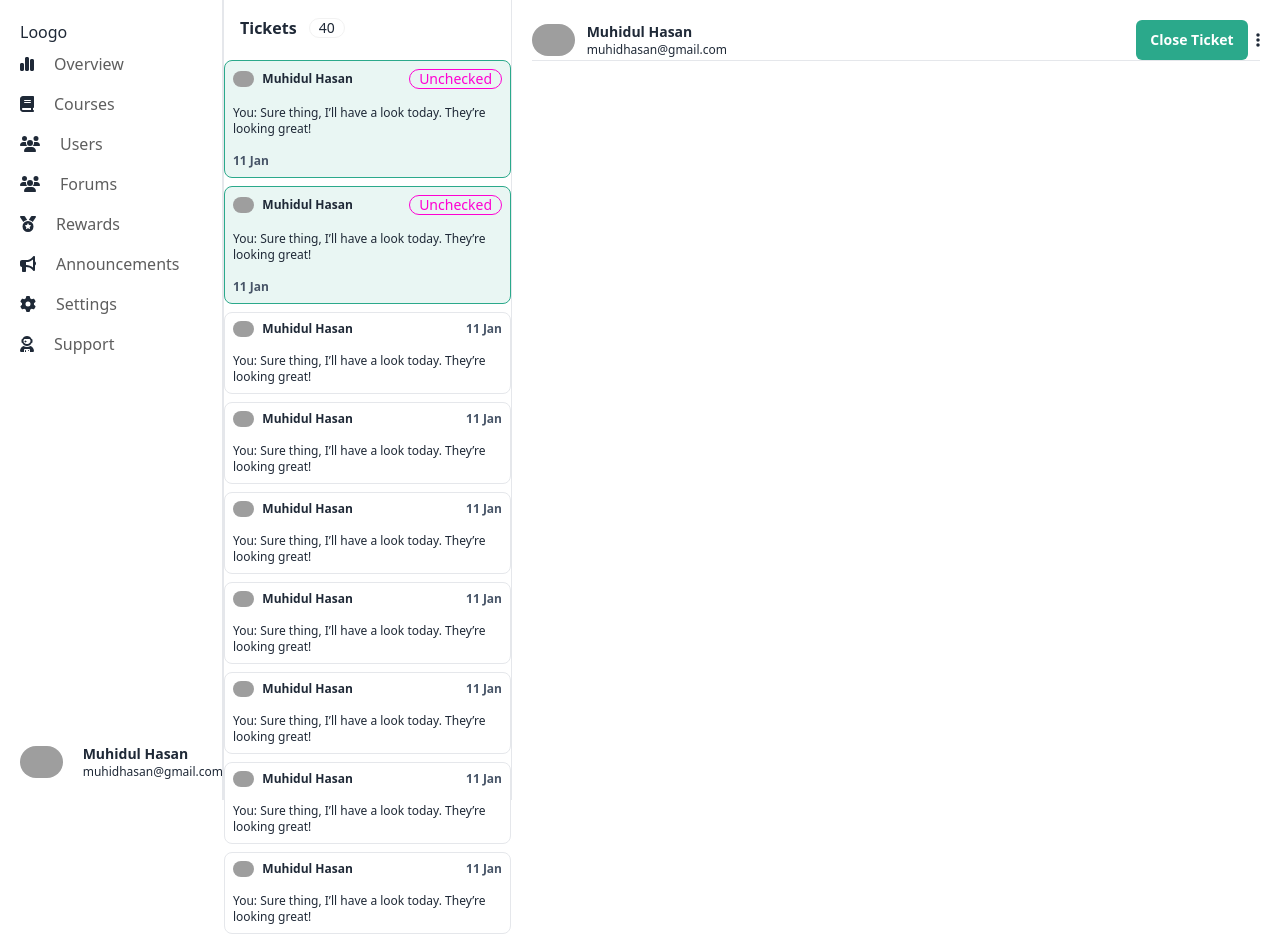
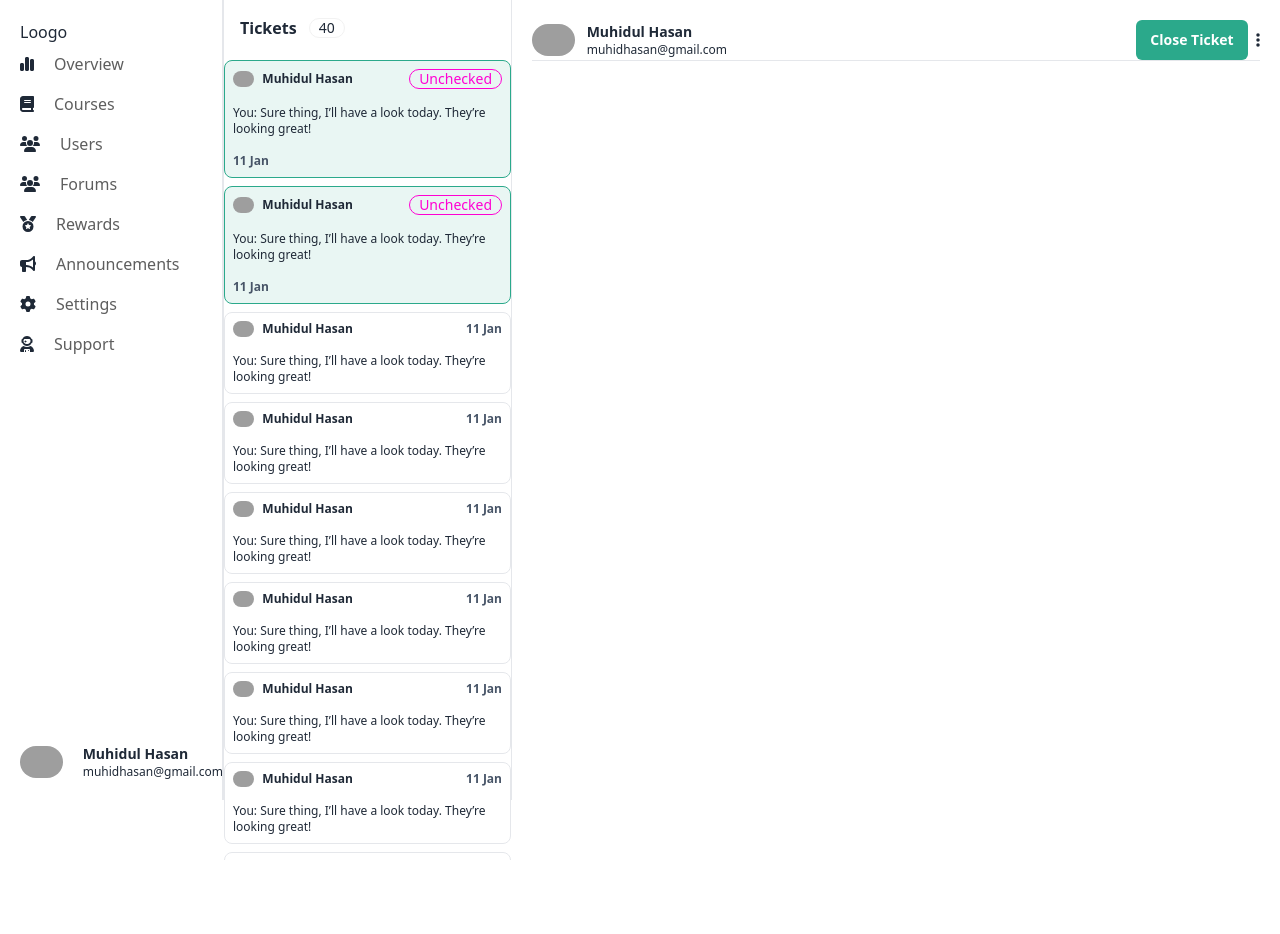
Before and after one commit to Sayan1952/pov-admin, a React (Vite) app: page /Forums in a window 1280 px wide. After the commit the page ends 860 px from the top, so only its background shows below. Built offline with nearby package versions, Linux system fonts and the light colour scheme; grey boxes are pictures that could not be loaded.

Commit message:
center-div-vertically-scrollablity-done

```diff
--- a/src/components/Forums/Forums.jsx
+++ b/src/components/Forums/Forums.jsx
@@ -11,9 +11,9 @@ const Forums = () => {
                     <p className='font-semibold pl-4'>Tickets</p>
                     <p className='badge badge-md'>40</p>
                 </div>
-                <div>
+                <div className='overflow-y-auto h-screen'>
                     {/* cards */}
-                    <div className='border p-2 rounded-lg border-[#2BA98B] bg-[#2BA98B] bg-opacity-10 mb-2'>
+                    <div className='border p-2 rounded-lg border-[#2BA98B] bg-[#2BA98B] bg-opacity-10 mb-2 overflow-y-auto'>
                         <div className='flex justify-between'>
                             <div className='flex items-center gap-2'>
                                 <img src="https://xsgames.co/randomusers/assets/avatars/male/71.jpg" alt="" className='rounded-full h-4' />
@@ -87,7 +87,8 @@ const Forums = () => {
                             <p className='text-xs'>You: Sure thing, I’ll have a look today. They’re looking great!</p>
 
                         </div>
-                    </div><div className='border p-2 rounded-lg border mb-2'>
+                    </div>
+                    <div className='border p-2 rounded-lg border mb-2'>
                         <div className='flex items-center justify-between'>
                             <div className='flex items-center gap-2'>
                                 <img src="https://xsgames.co/randomusers/assets/avatars/male/71.jpg" alt="" className='rounded-full h-4' />
@@ -116,21 +117,8 @@ const Forums = () => {
                             <p className='text-xs'>You: Sure thing, I’ll have a look today. They’re looking great!</p>
 
                         </div>
-                    </div><div className='border p-2 rounded-lg border mb-2'>
-                        <div className='flex items-center justify-between'>
-                            <div className='flex items-center gap-2'>
-                                <img src="https://xsgames.co/randomusers/assets/avatars/male/71.jpg" alt="" className='rounded-full h-4' />
-                                <div className=''>
-                                    <p className='font-semibold text-xs flex items-center'>Muhidul Hasan</p>
-                                </div>
-                            </div>
-                            <p className='text-xs font-semibold text-[#475467]'>11 Jan</p>
-                        </div>
-                        <div className='pt-4'>
-                            <p className='text-xs'>You: Sure thing, I’ll have a look today. They’re looking great!</p>
-
-                        </div>
-                    </div><div className='border p-2 rounded-lg border mb-2'>
+                    </div>
+                    <div className='border p-2 rounded-lg border mb-2'>
                         <div className='flex items-center justify-between'>
                             <div className='flex items-center gap-2'>
                                 <img src="https://xsgames.co/randomusers/assets/avatars/male/71.jpg" alt="" className='rounded-full h-4' />
@@ -145,6 +133,51 @@ const Forums = () => {
 
                         </div>
                     </div>
+                    <div className='border p-2 rounded-lg border mb-2'>
+                        <div className='flex items-center justify-between'>
+                            <div className='flex items-center gap-2'>
+                                <img src="https://xsgames.co/randomusers/assets/avatars/male/71.jpg" alt="" className='rounded-full h-4' />
+                                <div className=''>
+                                    <p className='font-semibold text-xs flex items-center'>Muhidul Hasan</p>
+                                </div>
+                            </div>
+                            <p className='text-xs font-semibold text-[#475467]'>11 Jan</p>
+                        </div>
+                        <div className='pt-4'>
+                            <p className='text-xs'>You: Sure thing, I’ll have a look today. They’re looking great!</p>
+
+                        </div>
+                    </div>
+                    <div className='border p-2 rounded-lg border mb-2'>
+                        <div className='flex items-center justify-between'>
+                            <div className='flex items-center gap-2'>
+                                <img src="https://xsgames.co/randomusers/assets/avatars/male/71.jpg" alt="" className='rounded-full h-4' />
+                                <div className=''>
+                                    <p className='font-semibold text-xs flex items-center'>Muhidul Hasan</p>
+                                </div>
+                            </div>
+                            <p className='text-xs font-semibold text-[#475467]'>11 Jan</p>
+                        </div>
+                        <div className='pt-4'>
+                            <p className='text-xs'>You: Sure thing, I’ll have a look today. They’re looking great!</p>
+
+                        </div>
+                    </div>
+                    <div className='border p-2 rounded-lg border mb-2'>
+                        <div className='flex items-center justify-between'>
+                            <div className='flex items-center gap-2'>
+                                <img src="https://xsgames.co/randomusers/assets/avatars/male/71.jpg" alt="" className='rounded-full h-4' />
+                                <div className=''>
+                                    <p className='font-semibold text-xs flex items-center'>Muhidul Hasan</p>
+                                </div>
+                            </div>
+                            <p className='text-xs font-semibold text-[#475467]'>11 Jan</p>
+                        </div>
+                        <div className='pt-4'>
+                            <p className='text-xs'>You: Sure thing, I’ll have a look today. They’re looking great!</p>
+
+                        </div>
+                    </div>git
                 </div>
             </div>
             <div className='grow p-5'>
```
